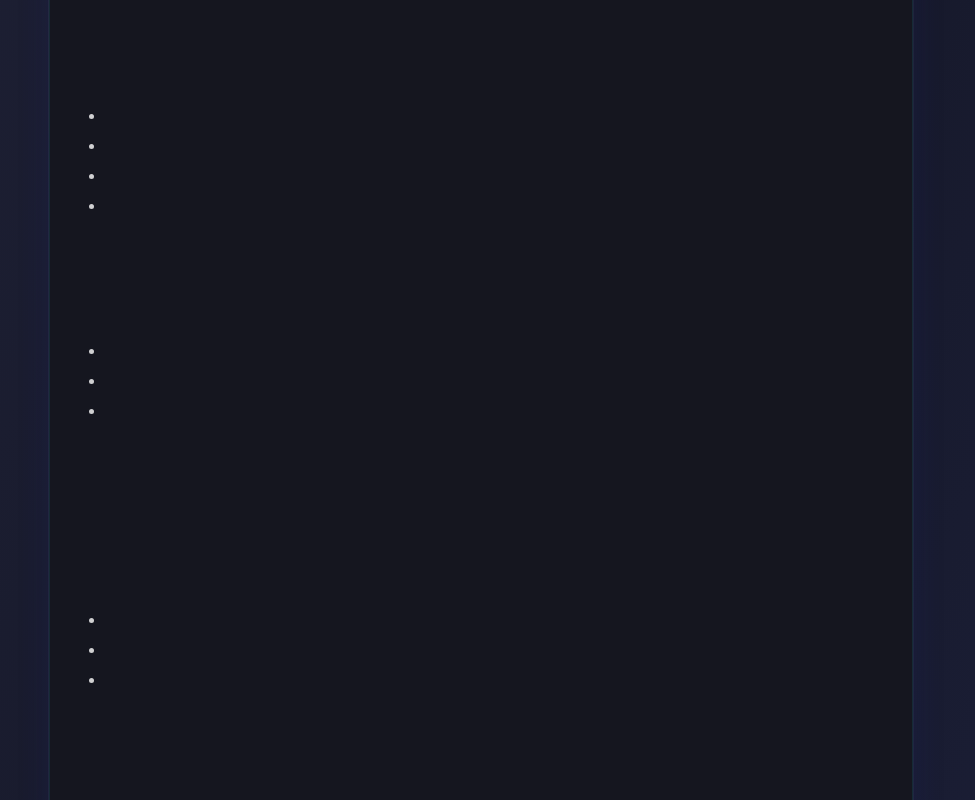
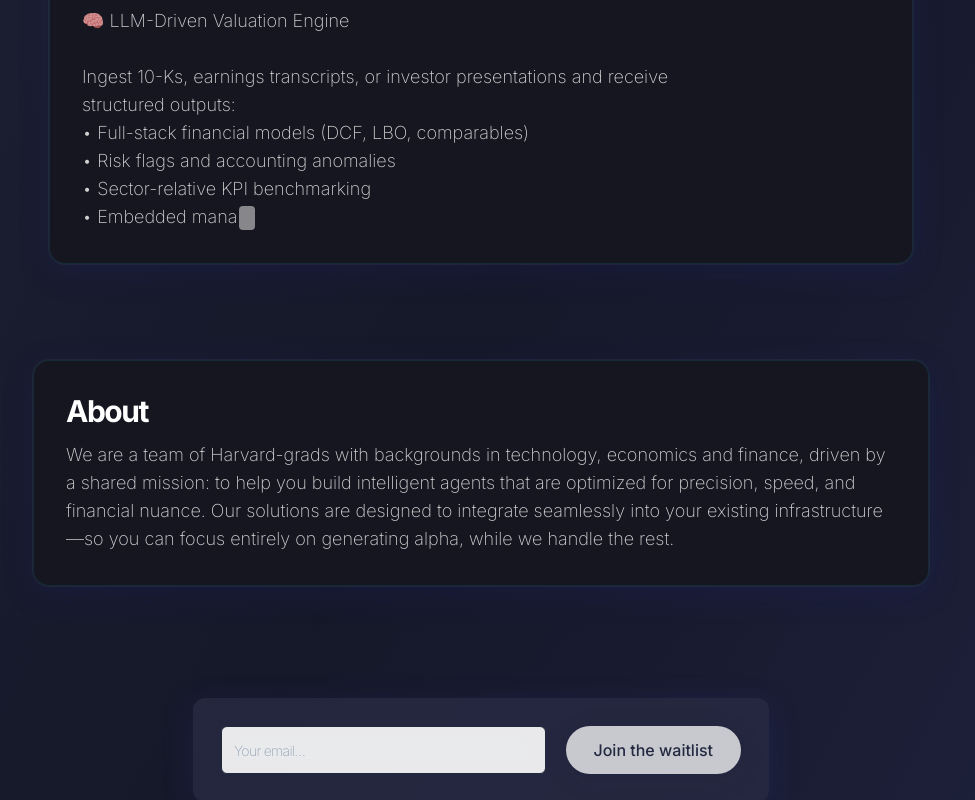
Before and after one commit to sormazi/noctowl-zero, a React (Vite) app: page / in a window 1280 px wide. Shown: the part 920-1720 px from the top of the page, without its empty margins (159-1134 px from the left). Built offline with nearby package versions, Linux system fonts and the light colour scheme.

Commit message:
Refactor: Improve typing effect and update About section
Improved typing effect smoothness and added backspace-like deletion on scroll up. Updated the "About" section text.

```diff
--- a/src/components/AboutSection.tsx
+++ b/src/components/AboutSection.tsx
@@ -16,7 +16,7 @@ export const AboutSection = () => (
         About
       </h2>
       <p className="text-base md:text-lg font-light text-black/80 dark:text-white/80">
-        We are a team of Harvard-trained finance and technology professionals, driven by a shared mission: to help you build intelligent agents that are optimized for precision, speed, and financial nuance. Our solutions are designed to integrate seamlessly into your existing infrastructure—so you can focus entirely on generating alpha, while we handle the rest.
+        We are a team of Harvard-grads with backgrounds in technology, economics and finance, driven by a shared mission: to help you build intelligent agents that are optimized for precision, speed, and financial nuance. Our solutions are designed to integrate seamlessly into your existing infrastructure—so you can focus entirely on generating alpha, while we handle the rest.
       </p>
     </GlassCard>
   </AnimatedSection>
--- a/src/components/MissionSection.tsx
+++ b/src/components/MissionSection.tsx
@@ -2,16 +2,49 @@
 import React, { useRef } from "react";
 import { GlassCard } from "@/components/ui/GlassCard";
 import { AnimatedSection } from "@/components/AnimatedSection";
-import { TypingEffect } from "@/components/TypingEffect";
+import { ScrollTypingEffect } from "@/components/ScrollTypingEffect";
+
+const featureText = `
+🧠 LLM-Driven Valuation Engine
+
+Ingest 10-Ks, earnings transcripts, or investor presentations and receive structured outputs:
+• Full-stack financial models (DCF, LBO, comparables)
+• Risk flags and accounting anomalies
+• Sector-relative KPI benchmarking
+• Embedded management sentiment analysis
+
+────────────────────────────
+
+📉 Quantitative & HFT Intelligence Layer
+
+Run AI-assisted analytics over time-series and market microstructure data to:
+• Detect high-sigma volatility and volume dislocations
+• Identify alpha clusters and structural inefficiencies
+• Auto-generate and backtest synthetic trading strategies
+e.g., "Scan for tickers with option-implied divergence vs realized volatility over the last 3 sessions"
+
+────────────────────────────
+
+📰 Macro + Earnings Analysis Mode
+
+Deploy AI agents capable of:
+• Parsing monetary policy signals across global central banks
+• Quantifying forward guidance shifts in tone and semantics
+• Compressing multi-quarter earnings calls into narrative-rich, KPI-aware executive summaries
+Ask: "Map Powell's forward tone against 2Y yield movements" or "Extract key margin commentary from NVDA Q1–Q5"
+
+────────────────────────────
+
+🐍 API-First Architecture for Trading Systems
+
+Integrate seamlessly with internal quant and trading infra:
+• RESTful and streaming endpoints for signal retrieval
+• Support for JSON, protobuf, and model-chaining workflows
+• Real-time event-driven triggers for alerts, trades, and commentary
+• Modular deployment: on-prem, cloud-native, or hybrid execution
+`;
 
 export const MissionSection = () => {
-  const textBlockRef = useRef<HTMLDivElement>(null);
-
-  const buildAnimatedWords = (text: string) =>
-    text.split(" ").map((word, idx) => (
-      <span key={idx} className="inline-block">{word}&nbsp;</span>
-    ));
-
   return (
     <AnimatedSection as="section" id="mission" className="w-full mt-24 relative" delay={150}>
       <div className="w-full relative left-0 right-0">
@@ -26,77 +59,13 @@ export const MissionSection = () => {
                 >
                   Why NoctOWL ZERO?
                 </h2>
-                <TypingEffect className="mt-4 flex flex-col text-black/80 dark:text-white/80 text-lg font-light max-w-2xl">
-                  <div className="mb-7">
-                    <span className="text-xl md:text-2xl font-semibold leading-relaxed select-none">
-                      🧠 LLM-Driven Valuation Engine
-                    </span>
-                    <p className="mt-2 text-base font-normal opacity-90">
-                      Ingest 10-Ks, earnings transcripts, or investor presentations and receive structured outputs:
-                    </p>
-                    <ul className="list-disc ml-6 mt-2 space-y-1.5 text-base font-normal">
-                      <li>Full-stack financial models (DCF, LBO, comparables)</li>
-                      <li>Risk flags and accounting anomalies</li>
-                      <li>Sector-relative KPI benchmarking</li>
-                      <li>Embedded management sentiment analysis</li>
-                    </ul>
-                  </div>
-                  <div className="flex items-center justify-center my-2">
-                    <span className="flex-grow border-t border-dashed border-white/25 dark:border-black/10" />
-                  </div>
-                  <div className="mb-6 mt-1">
-                    <span className="text-xl md:text-2xl font-semibold leading-relaxed select-none">
-                      📉 Quantitative & HFT Intelligence Layer
-                    </span>
-                    <p className="mt-2 text-base font-normal opacity-90">
-                      Run AI-assisted analytics over time-series and market microstructure data to:
-                    </p>
-                    <ul className="list-disc ml-6 mt-2 space-y-1.5 text-base font-normal">
-                      <li>Detect high-sigma volatility and volume dislocations</li>
-                      <li>Identify alpha clusters and structural inefficiencies</li>
-                      <li>Auto-generate and backtest synthetic trading strategies</li>
-                    </ul>
-                    <p className="italic text-[0.98rem] mt-3">
-                      e.g., "Scan for tickers with option-implied divergence vs realized volatility over the last 3 sessions"
-                    </p>
-                  </div>
-                  <div className="flex items-center justify-center my-2">
-                    <span className="flex-grow border-t border-dashed border-white/25 dark:border-black/10" />
-                  </div>
-                  <div className="mb-6 mt-1">
-                    <span className="text-xl md:text-2xl font-semibold leading-relaxed select-none">
-                      📰 Macro + Earnings Analysis Mode
-                    </span>
-                    <p className="mt-2 text-base font-normal opacity-90">
-                      Deploy AI agents capable of:
-                    </p>
-                    <ul className="list-disc ml-6 mt-2 space-y-1.5 text-base font-normal">
-                      <li>Parsing monetary policy signals across global central banks</li>
-                      <li>Quantifying forward guidance shifts in tone and semantics</li>
-                      <li>Compressing multi-quarter earnings calls into narrative-rich, KPI-aware executive summaries</li>
-                    </ul>
-                    <p className="italic text-[0.98rem] mt-3">
-                      Ask: "Map Powell's forward tone against 2Y yield movements" or "Extract key margin commentary from NVDA Q1–Q5"
-                    </p>
-                  </div>
-                  <div className="flex items-center justify-center my-2">
-                    <span className="flex-grow border-t border-dashed border-white/25 dark:border-black/10" />
-                  </div>
-                  <div className="mb-2 mt-1">
-                    <span className="text-xl md:text-2xl font-semibold leading-relaxed select-none">
-                      🐍 API-First Architecture for Trading Systems
-                    </span>
-                    <p className="mt-2 text-base font-normal opacity-90">
-                      Integrate seamlessly with internal quant and trading infra:
-                    </p>
-                    <ul className="list-disc ml-6 mt-2 space-y-1.5 text-base font-normal">
-                      <li>RESTful and streaming endpoints for signal retrieval</li>
-                      <li>Support for JSON, protobuf, and model-chaining workflows</li>
-                      <li>Real-time event-driven triggers for alerts, trades, and commentary</li>
-                      <li>Modular deployment: on-prem, cloud-native, or hybrid execution</li>
-                    </ul>
-                  </div>
-                </TypingEffect>
+                <ScrollTypingEffect
+                  text={featureText.trim()}
+                  className="mt-4 flex flex-col text-black/80 dark:text-white/80 text-lg font-light max-w-2xl"
+                  fontClassName="whitespace-pre-line"
+                  typingDelay={12}
+                  deletingDelay={7}
+                />
               </div>
             </div>
           </GlassCard>
--- /dev/null
+++ b/src/components/ScrollTypingEffect.tsx
@@ -0,0 +1,94 @@
+import React, { useEffect, useRef, useState } from "react";
+import gsap from "gsap";
+import { ScrollTrigger } from "gsap/ScrollTrigger";
+
+gsap.registerPlugin(ScrollTrigger);
+
+interface ScrollTypingEffectProps {
+  text: string;
+  className?: string;
+  typingDelay?: number;    // ms per char when typing
+  deletingDelay?: number;  // ms per char when deleting
+  fontClassName?: string;  // for children styling
+}
+
+export const ScrollTypingEffect: React.FC<ScrollTypingEffectProps> = ({
+  text,
+  className = "",
+  typingDelay = 16,
+  deletingDelay = 8,
+  fontClassName = "",
+}) => {
+  const ref = useRef<HTMLDivElement>(null);
+  const [displayedLength, setDisplayedLength] = useState(0);
+  const progressRef = useRef(0);
+
+  // Keep a ref of the animation, so we only run one at a time
+  const animationRef = useRef<ReturnType<typeof setTimeout> | null>(null);
+
+  useEffect(() => {
+    const el = ref.current;
+    if (!el) return;
+
+    let prevProgress = 0;
+    let tl: ScrollTrigger;
+
+    const onUpdate = (self: ScrollTrigger) => {
+      const progress = self.progress;
+      progressRef.current = progress;
+
+      // Map scroll progress [0,1] to number of visible characters [0, text.length]
+      const nextLength = Math.round(progress * text.length);
+
+      if (nextLength === displayedLength) return;
+      // For silky smoothness: instead of instantly jumping to nextLength, animate toward it
+      animateToTargetLength(nextLength);
+      prevProgress = progress;
+    };
+
+    function animateToTargetLength(target: number) {
+      if (animationRef.current) clearTimeout(animationRef.current);
+      if (displayedLength === target) return;
+
+      let next = displayedLength;
+      const typing = target > displayedLength;
+      const step = typing ? 1 : -1;
+      const duration = typing ? typingDelay : deletingDelay;
+
+      function run() {
+        next += step;
+        setDisplayedLength(next);
+        if (next !== target) {
+          animationRef.current = setTimeout(run, duration);
+        }
+      }
+      animationRef.current = setTimeout(run, duration);
+    }
+
+    tl = ScrollTrigger.create({
+      trigger: el,
+      start: "top 85%",
+      end: "bottom 15%",
+      scrub: true,
+      onUpdate,
+    });
+
+    return () => {
+      if(tl) tl.kill();
+      if(animationRef.current) clearTimeout(animationRef.current);
+    };
+    // eslint-disable-next-line
+  }, [text]);
+
+  // Ensure we never display more than text.length
+  const safeLen = Math.max(0, Math.min(displayedLength, text.length));
+
+  return (
+    <div ref={ref} className={className}>
+      <span className={fontClassName}>
+        {text.slice(0, safeLen)}
+        <span className="inline-block w-4 h-6 align-middle animate-pulse bg-white/70 dark:bg-white/50 ml-0.5 rounded" style={{visibility: safeLen < text.length ? "visible" : "hidden"}}></span>
+      </span>
+    </div>
+  );
+};
```
